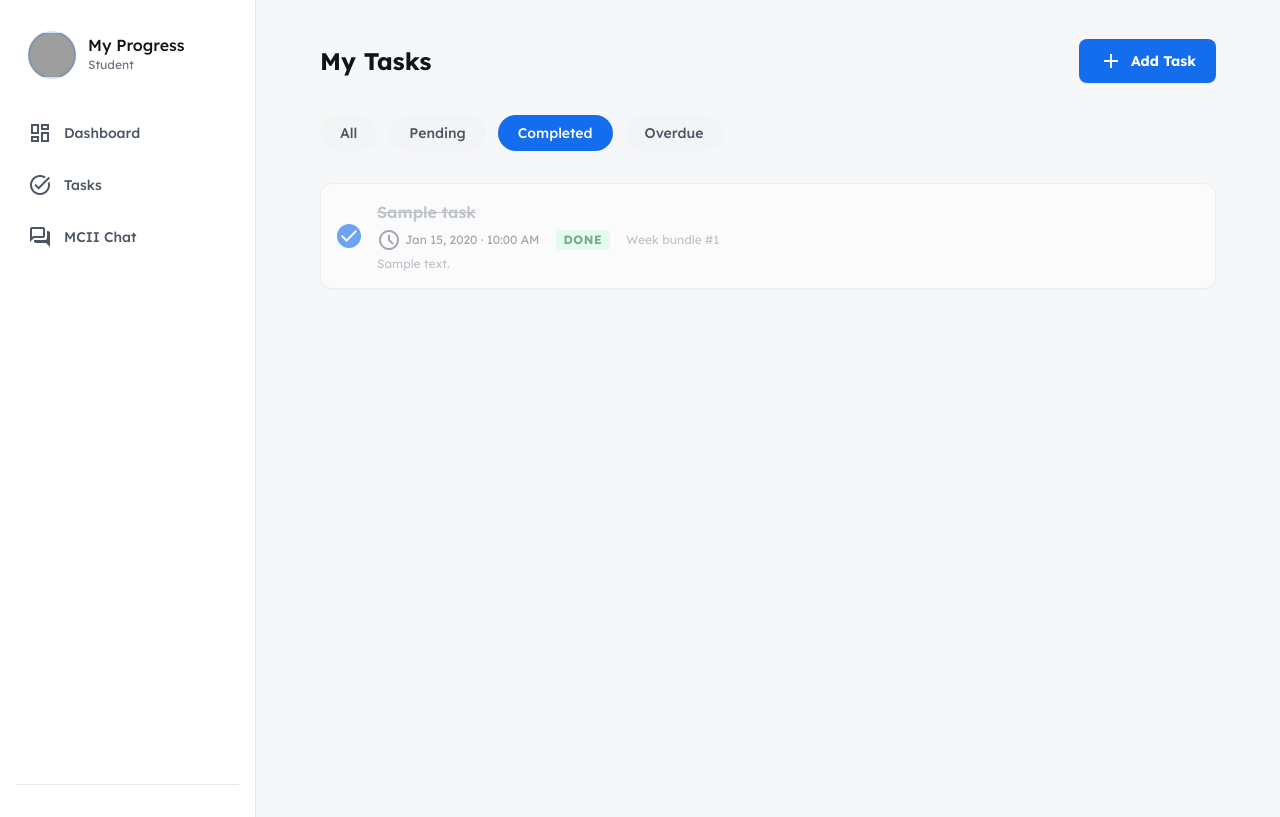
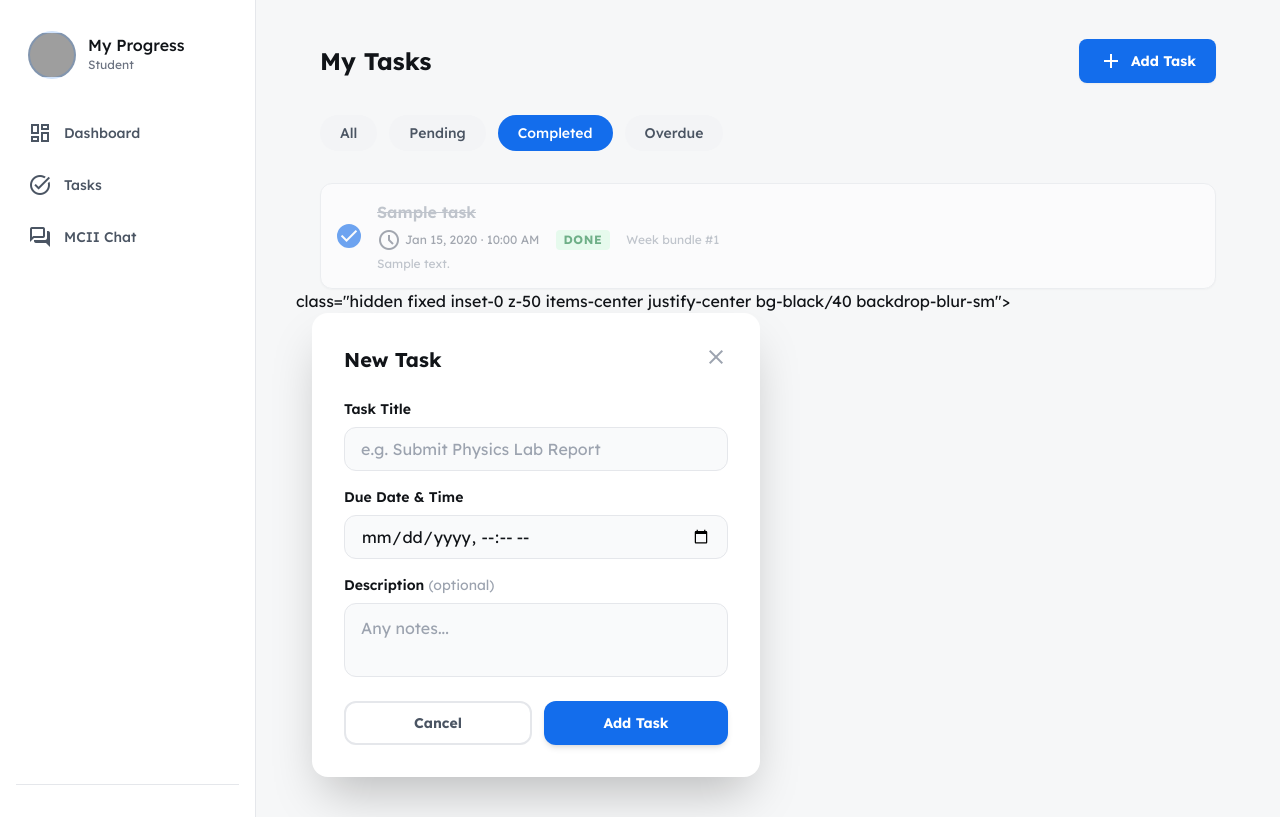
Before and after one commit to j-agbaje/procrastination_predictor_with_MCII_intervention, a FastAPI app: template templates/tasks.html in a window 1280 px wide. Shown: the part 65-882 px from the top of the page. Run offline with FastAPI, Linux system fonts and the light colour scheme; the template is opened without the code that fills it: most values are stand-ins (such as "Sample title", 1, 10 or a date in 2020); grey boxes are pictures that could not be loaded.

Commit message:
RESOLVE CSS CONFLICT

```diff
--- a/templates/tasks.html
+++ b/templates/tasks.html
@@ -124,7 +124,8 @@
 {# ── Add Task Modal ─────────────────────────────────────────────────────── #}
 {# Pure HTML form — posts to /student/tasks/create, no fetch() needed #}
 <div id="add-task-modal"
-    class="hidden fixed inset-0 z-50 flex items-center justify-center bg-black/40 backdrop-blur-sm">
+<!-- Deleted flex on this line  -->
+    class="hidden fixed inset-0 z-50 items-center justify-center bg-black/40 backdrop-blur-sm">
     <div class="bg-white dark:bg-gray-900 rounded-2xl shadow-2xl w-full max-w-md mx-4 p-8">
         <div class="flex items-center justify-between mb-6">
             <h2 class="text-xl font-bold">New Task</h2>
```
